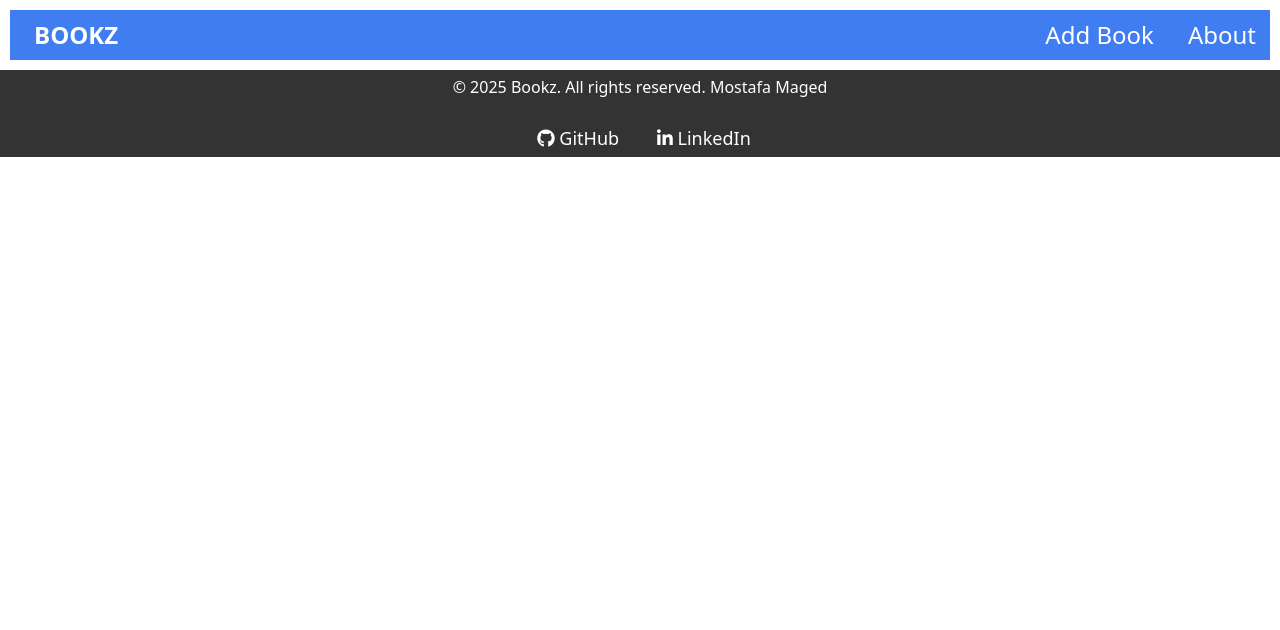
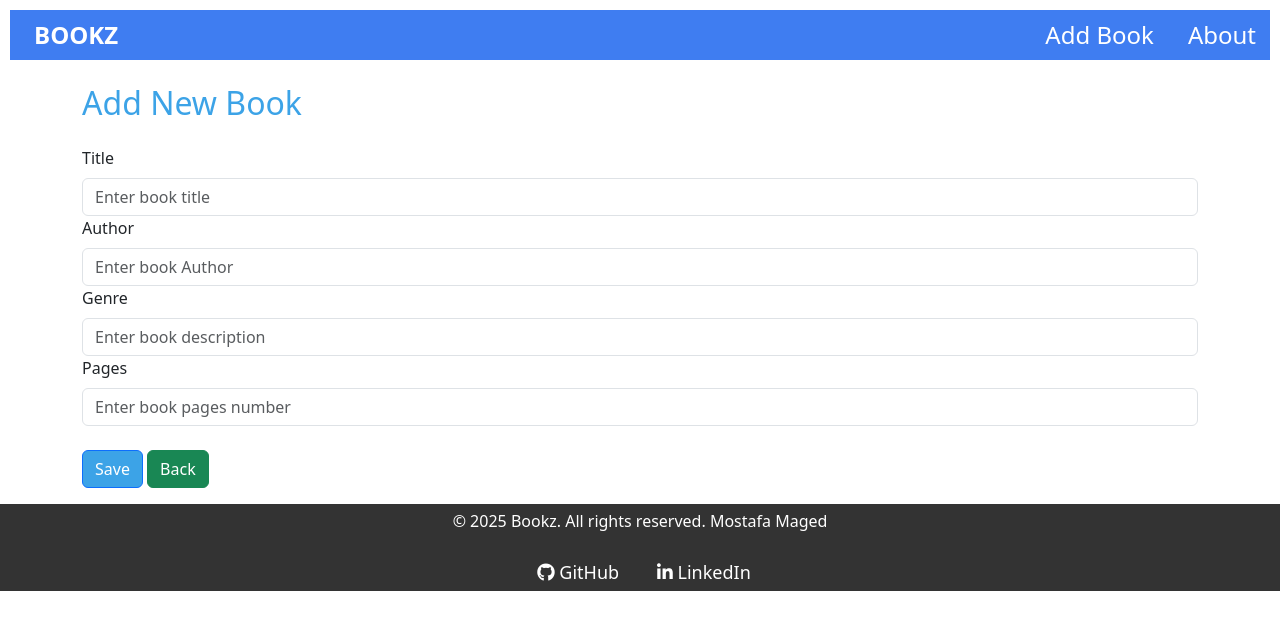
Before and after one commit to MostafaMaged00/projectFE, a React (Vite) app: page /book/addbook in a window 1280 px wide. Shown: the top 630 px of the page. Built offline with nearby package versions, Linux system fonts and the light colour scheme.

Commit message:
update route for add book

```diff
--- a/src/App.jsx
+++ b/src/App.jsx
@@ -19,7 +19,7 @@ function App() {
     <BrowserRouter>
     <Routes>
       <Route path="/" element={<AllBooks/>}></Route>
-      <Route path="/" element={<AddBook/>}></Route>
+      <Route path="/book/addbook" element={<AddBook/>}></Route>
       <Route path="/book/editbook/:id" element={<EditBook/>}></Route>
       <Route path="/book/viewbook/:id" element={<ViewBook/>}></Route>
       <Route path="/about" element={<About/>}></Route>
--- a/src/components/AddBook.jsx
+++ b/src/components/AddBook.jsx
@@ -19,7 +19,7 @@ function AddBook() {
     const bookData = {title,author,genre,pages}; //create a book object to store data
 
     //fetch("http://localhost:3000/api/book",{
-    fetch("https://projectbe-a78m.onrender.com/api/book",{
+    fetch("https://projectbe-a78m.onrender.com/api/book/",{
       method: 'POST',
       headers: {
         'Content-Type': 'application/json',
```
